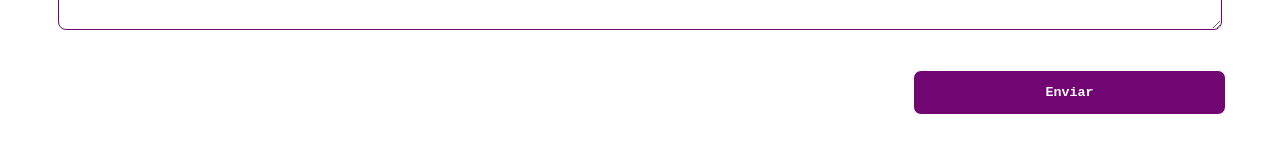
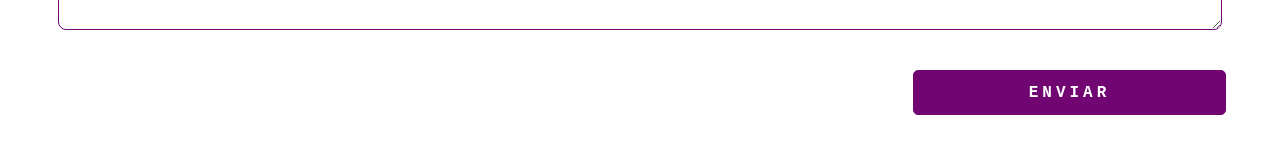
Before and after one commit to adrianemaciel/my-portfolio-react, a React (Create React App) app: page / in a window 1280 px wide. Shown: the part 3476-3641 px from the top of the page. Built offline with nearby package versions, Linux system fonts and the light colour scheme.

Commit message:
contact refactor

```diff
--- a/src/components/Contact/index.js
+++ b/src/components/Contact/index.js
@@ -25,7 +25,7 @@ const Contact = () => {
           <textarea className="input" id="msg"></textarea>
         </div>
         <div className="button">
-          <button type="submit">Enviar</button>
+          <button id="submit" type="submit">Enviar</button>
         </div>
       </form>
     </section>
--- a/src/components/Contact/styles.css
+++ b/src/components/Contact/styles.css
@@ -19,21 +19,19 @@
 
   color: hsl(300, 92%, 23%);
 }
+
+.form label,
+.form input,
 .form textarea {
-  height: 196px;
-}
-
-.label,
-.input {
   display: flex;
-  color: hsl(300, 92%, 23%);
-
   width: 1164px;
   height: 50px;
   font-weight: 700;
+
+  color: hsl(300, 92%, 23%);
 }
 
-.label {
+.form label {
   padding-top: 10px;
 }
 
@@ -45,17 +43,34 @@
   border: 1px solid hsl(300, 92%, 23%);
 }
 
+.form textarea {
+  height: 196px;
+}
+
 .form button {
   width: 313px;
   height: 45px;
   font-weight: 700;
 
-  border-radius: 8px;
-  border: 1px solid;
-
-  background-color: hsl(300, 92%, 23%);
-  color: #ffffff;
-
   margin-left: 859px;
   margin-bottom: 60px;
+
+  font-size: 16px;
+  text-transform: uppercase;
+  overflow: hidden;
+  transition: 0.5s;
+  letter-spacing: 4px;
+
+  background: hsl(300, 92%, 23%);
+  color: #fff;
+  border-radius: 5px;
+  border: 1px solid hsl(300, 92%, 23%);
 }
+
+#submit:hover {
+  background: hsl(300, 92%, 23%);
+  color: #fff;
+  border-radius: 8px;
+  box-shadow: 0 0 5px hsl(300, 92%, 23%), 0 0 25px hsl(300, 92%, 23%),
+    0 0 50px hsl(300, 92%, 23%), 0 0 100px hsl(300, 92%, 23%);
+}
--- a/src/style.css
+++ b/src/style.css
@@ -11,3 +11,7 @@
   --background-color: hsl(0, 2%, 85%);
   --background-light-gray: #edecec;
 }
+
+body {
+  background-color: #FFF;
+}
```
